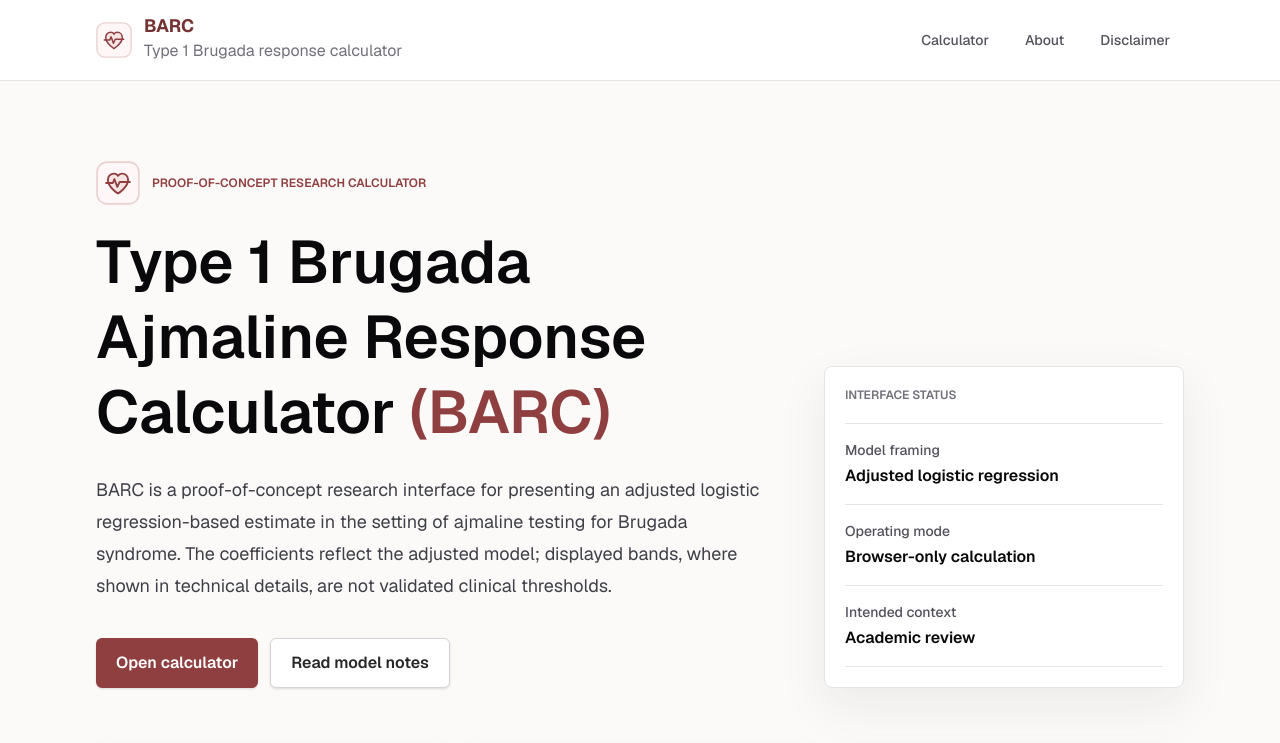
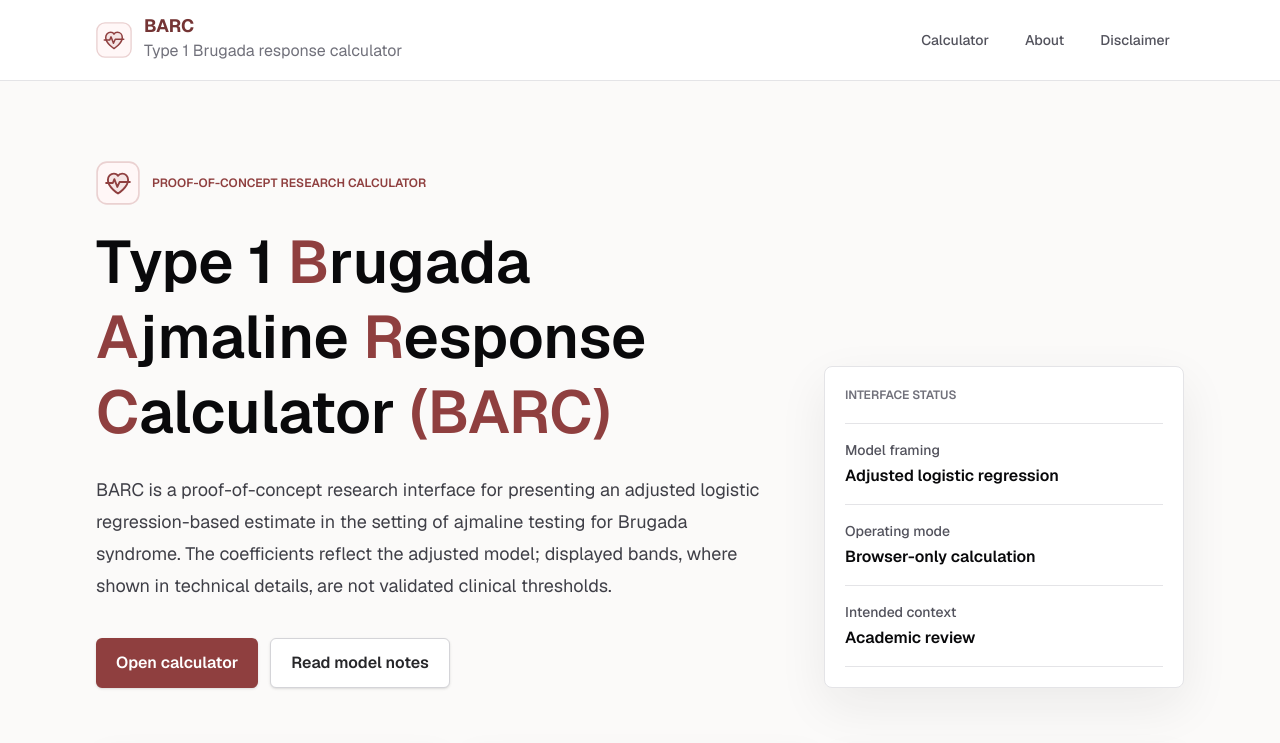
Before and after one commit to deathlikedaisies/brugada-ajmaline-risk-calculator, a Next.js app: page / in a window 1280 px wide. Shown: the top 743 px of the page. Built offline with nearby package versions, Linux system fonts and the light colour scheme.

Commit message:
Emphasize BARC letters in hero title

```diff
--- a/app/globals.css
+++ b/app/globals.css
@@ -46,6 +46,11 @@ textarea {
   outline-offset: 3px;
 }
 
+.accent-letter {
+  color: var(--accent);
+  font-weight: 600;
+}
+
 input[type="number"] {
   -moz-appearance: textfield;
 }
--- a/app/page.tsx
+++ b/app/page.tsx
@@ -13,7 +13,19 @@ export default function Home() {
             </p>
           </div>
           <h1 className="max-w-4xl text-4xl font-semibold leading-tight text-zinc-950 sm:text-5xl lg:text-6xl">
-            Type 1 Brugada Ajmaline Response Calculator{" "}
+            Type 1{" "}
+            <span className="inline-block whitespace-nowrap">
+              <strong className="accent-letter">B</strong>rugada
+            </span>{" "}
+            <span className="inline-block whitespace-nowrap">
+              <strong className="accent-letter">A</strong>jmaline
+            </span>{" "}
+            <span className="inline-block whitespace-nowrap">
+              <strong className="accent-letter">R</strong>esponse
+            </span>{" "}
+            <span className="inline-block whitespace-nowrap">
+              <strong className="accent-letter">C</strong>alculator
+            </span>{" "}
             <span className="text-[#8f3f3f]">(BARC)</span>
           </h1>
           <p className="mt-6 max-w-2xl text-base leading-8 text-zinc-700 sm:text-lg">
```
